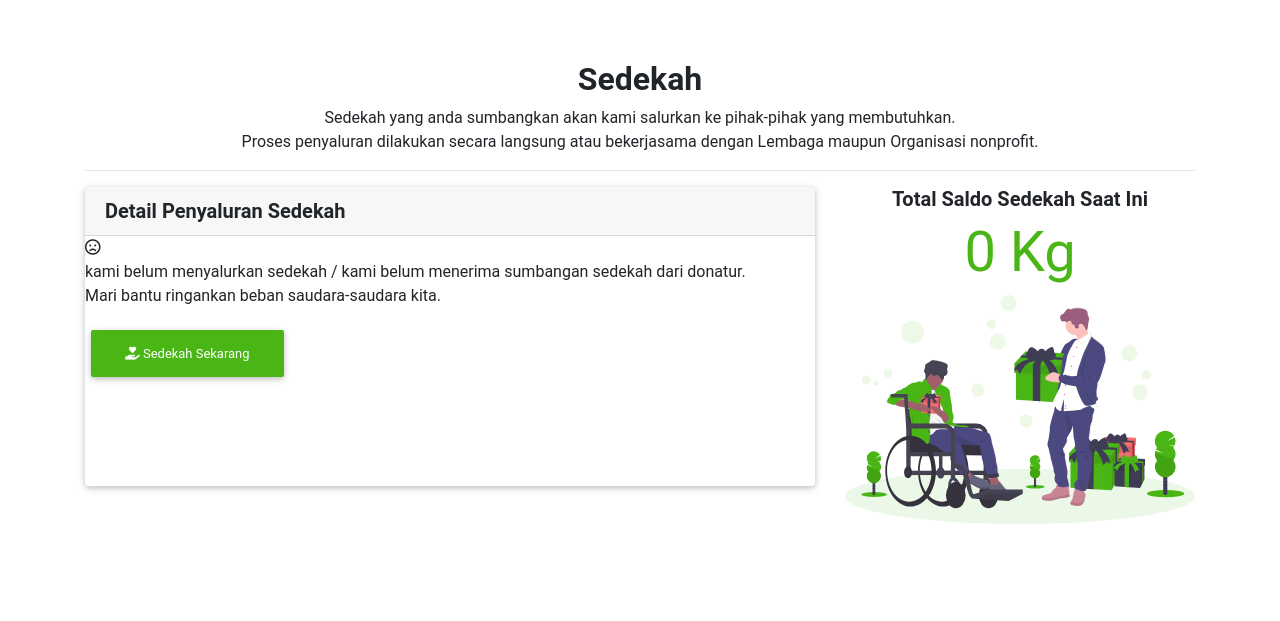
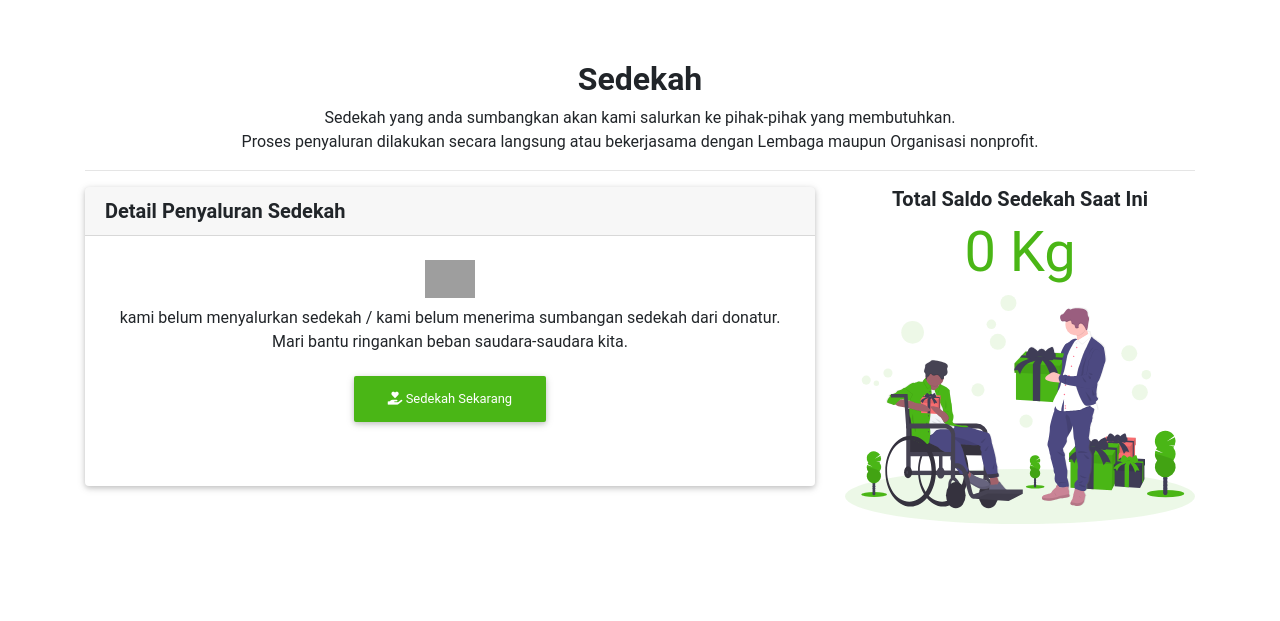
Before and after one commit to AXZV/tabungan-beras, a PHP site: page / in a window 1280 px wide. Shown: the part 1630-2251 px from the top of the page. Run offline with PHP 8.4, Linux system fonts and the light colour scheme; data that the repository does not hold is empty; some libraries are stand-ins or nearby versions; grey boxes are pictures that could not be loaded.

Commit message:
update card

```diff
--- a/index.php
+++ b/index.php
@@ -232,8 +232,8 @@
 								<?php } ?>
 							</ul>
 							<?php } else {?>
-									<div>
-										<i class="far fa-frown"></i>
+									<div class="text-center p-4">
+										<img width="50" class="mb-2" src="https://image.flaticon.com/icons/svg/1828/1828843.svg">
 										<p>kami belum menyalurkan sedekah / kami belum menerima sumbangan sedekah dari donatur.<br>
 										Mari bantu ringankan beban saudara-saudara kita.</p>
 										<a href="sedekah/beras" class="btn btn-color"><i class="fas fa-hand-holding-heart"></i> Sedekah Sekarang</a>
```
